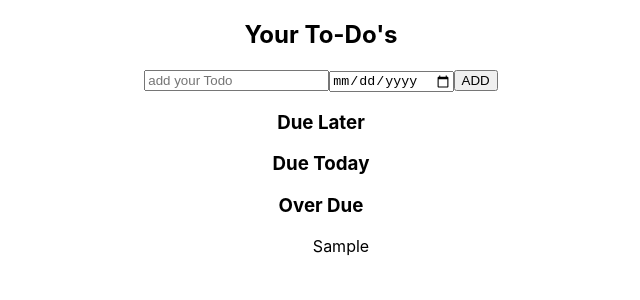
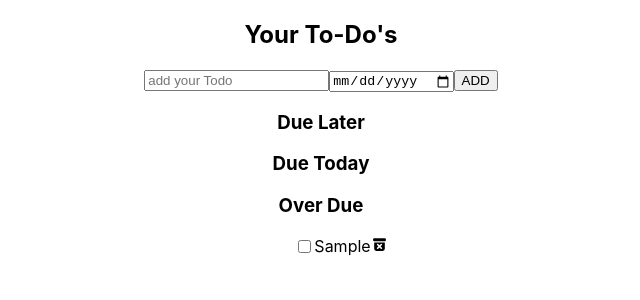
Before and after one commit to Messionat45/to-do, a React (Create React App) app: page /Todo in a window 1280 px wide. Both pictures are taken after typing "Sample", "2020-01-15" into the empty fields and a click on the button "ADD". Shown: the top 300 px of the page, without its empty margins (319-959 px from the left). Built offline with nearby package versions, Linux system fonts and the light colour scheme.

Commit message:
added delete btn

```diff
--- a/package.json
+++ b/package.json
@@ -3,6 +3,7 @@
   "version": "0.1.0",
   "private": true,
   "dependencies": {
+    "@heroicons/react": "^2.1.4",
     "@testing-library/jest-dom": "^5.17.0",
     "@testing-library/react": "^13.4.0",
     "@testing-library/user-event": "^13.5.0",
--- a/src/App.css
+++ b/src/App.css
@@ -1,5 +1,17 @@
+.delete-logo{
+  height: 17px;
+  width: 17px;
+
+}
+.flex-container {
+  display: flex;
+  align-items: center;
+  justify-content: center;
+}
+
 .todo-container li{
 list-style:none;
+
 }
 .btn{
   display:flex;
--- a/src/Components/Todo.jsx
+++ b/src/Components/Todo.jsx
@@ -1,4 +1,5 @@
 import React from 'react'
+import Delete from '../Icon/Delete';
 import { useState } from 'react'
 
 const Todo = () => {
@@ -30,9 +31,6 @@ const dueLater = todos.filter(todo => todo.date > today);
 const overDue = todos.filter(todo => todo.date < today);
 
 
-
-
-
   return (
     <div>
         <h2>Your To-Do's</h2>
@@ -43,8 +41,7 @@ const overDue = todos.filter(todo => todo.date < today);
           value={todo}
           onChange={handleTodo}/>
 
-          <input type="date"
-          value={dueDate}
+          <input type="date"           value={dueDate}
           onChange={handleDate}/>
 
           <button onClick={addTodo}>ADD</button>
@@ -54,9 +51,18 @@ const overDue = todos.filter(todo => todo.date < today);
           <div>
             <h3>Due Later</h3>
             <ul>
+              <div>
               { dueLater.map((item,index) => (
-                <li key={index}>{item.text}</li>
+                <li key={index}>
+                   <div className='flex-container'>
+                   <input type="checkbox" />
+                  {item.text}
+
+                <Delete />
+                </div>
+                </li>
             ) )}
+            </div>
             </ul>
           </div>
 
@@ -64,7 +70,17 @@ const overDue = todos.filter(todo => todo.date < today);
             <h3>Due Today</h3>
             <ul>
               { dueToday.map((item, index) => (
-                <li key={index}>{item.text}</li>))}
+                <li key={index}>
+
+                  <div className='flex-container'>
+
+                     <input type="checkbox" />
+                  {item.text}
+
+
+                 <Delete/>
+                 </div>
+                 </li>))}
             </ul>
           </div>
 
@@ -72,7 +88,16 @@ const overDue = todos.filter(todo => todo.date < today);
             <h3>Over Due</h3>
             <ul>
               {overDue.map((item,index) => (
-                <li key={index}> {item.text}</li>))}
+                <li className='list-item'
+                key={index}>
+                <div className='flex-container'>
+                <input type="checkbox" />
+                  {item.text}
+
+                <Delete/>
+                </div>
+
+                 </li>))}
             </ul>
           </div>
        </div>
--- /dev/null
+++ b/src/Icon/Delete.jsx
@@ -0,0 +1,13 @@
+import React from 'react'
+import { ArchiveBoxXMarkIcon } from '@heroicons/react/16/solid'
+
+
+const Delete = () => {
+  return (
+    <div>
+      <ArchiveBoxXMarkIcon className='delete-logo'/>
+  </div>
+  )
+}
+
+export default Delete
```
Also changed, not shown: 2 other files (tests, documents, lock files or other folders).
